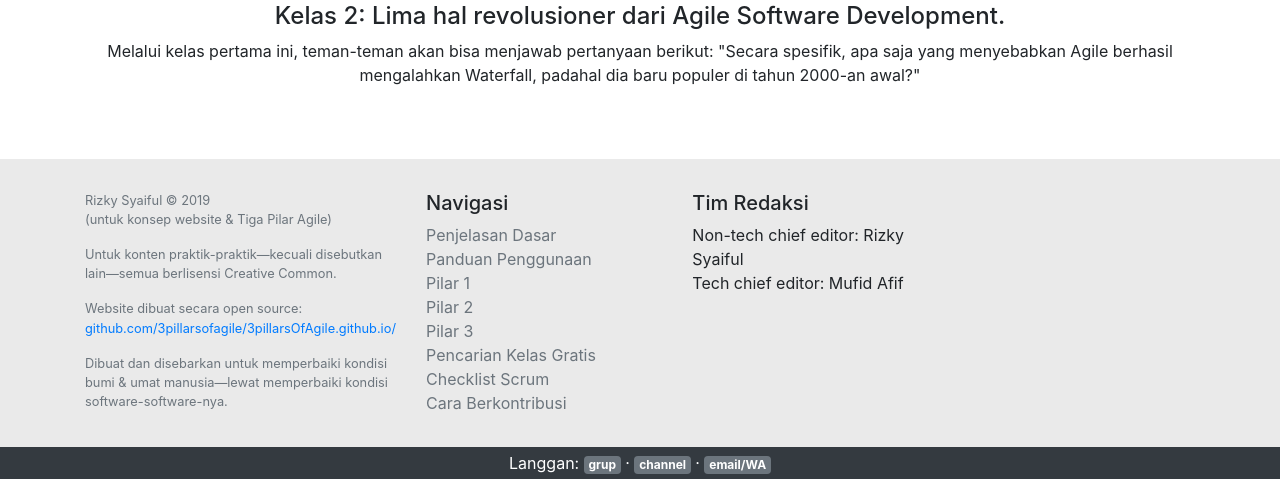
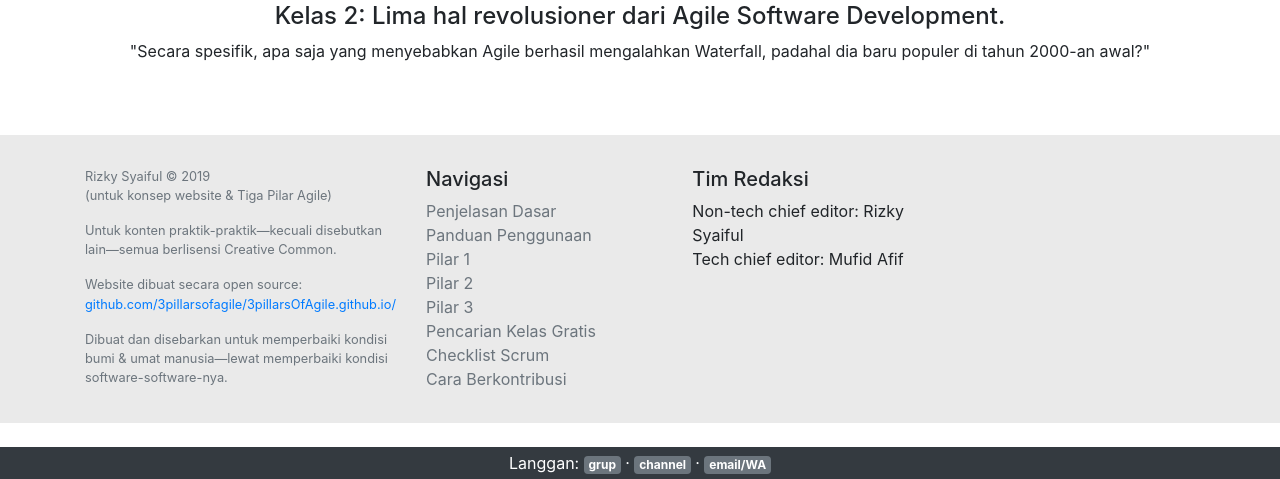
Before and after one commit to 3pillarsofagile/3pillarsOfAgile.github.io, a Jekyll site: the page built from pages/free-class.html, in a window 1280 px wide and 900 px high, scrolled down 610 px, cut to the strip 421-900 px from the top of the window. Built offline with Jekyll 4.4.1, drawn with Linux system fonts in a browser that asks for light colours.

Commit message:
little bugfix

```diff
--- a/pages/free-class.html
+++ b/pages/free-class.html
@@ -26,5 +26,5 @@
 
 <div class="text-center">
   <h4>Kelas 2: Lima hal revolusioner dari Agile Software Development.</h4>
-  <p>Melalui kelas pertama ini, teman-teman akan bisa menjawab pertanyaan berikut: "Secara spesifik, apa saja yang menyebabkan Agile berhasil mengalahkan Waterfall, padahal dia baru populer di tahun 2000-an awal?"</p>
+  <p>"Secara spesifik, apa saja yang menyebabkan Agile berhasil mengalahkan Waterfall, padahal dia baru populer di tahun 2000-an awal?"</p>
 </div>
```
